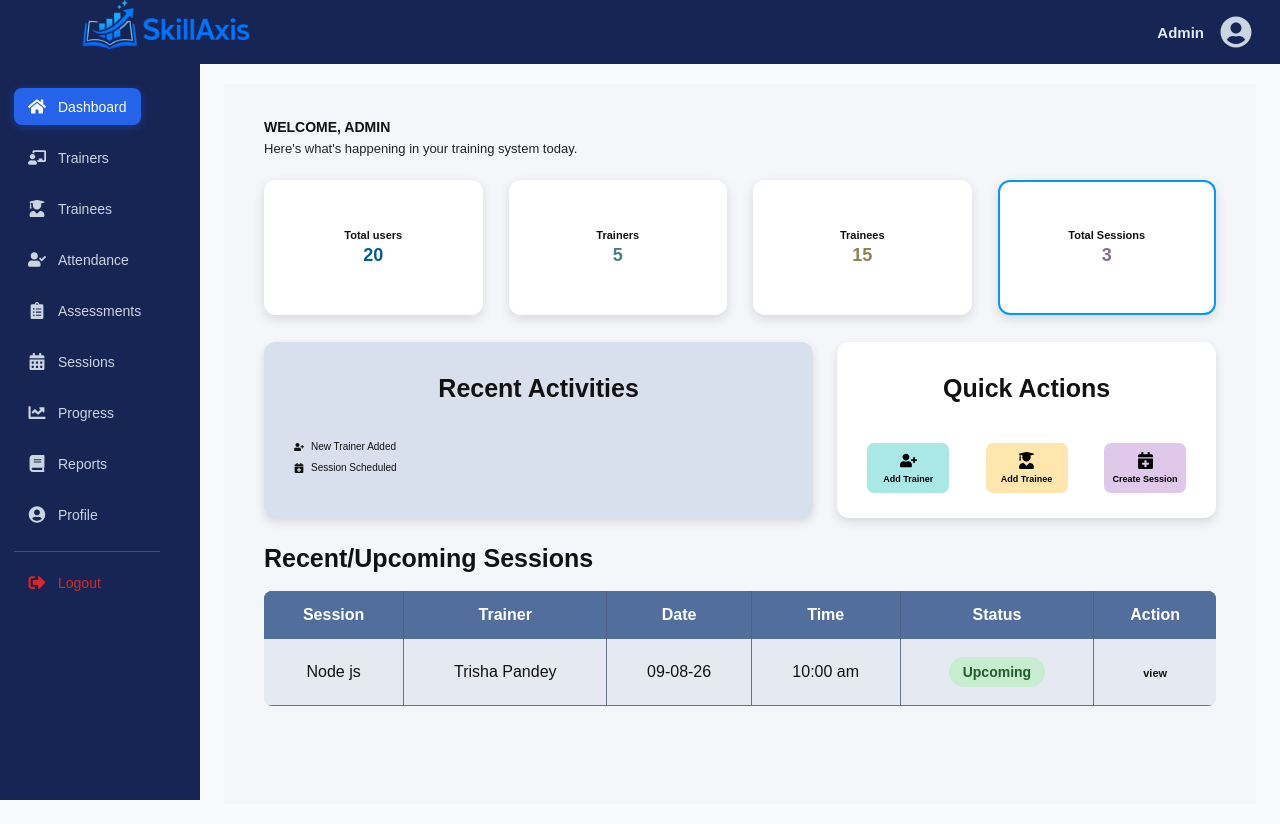
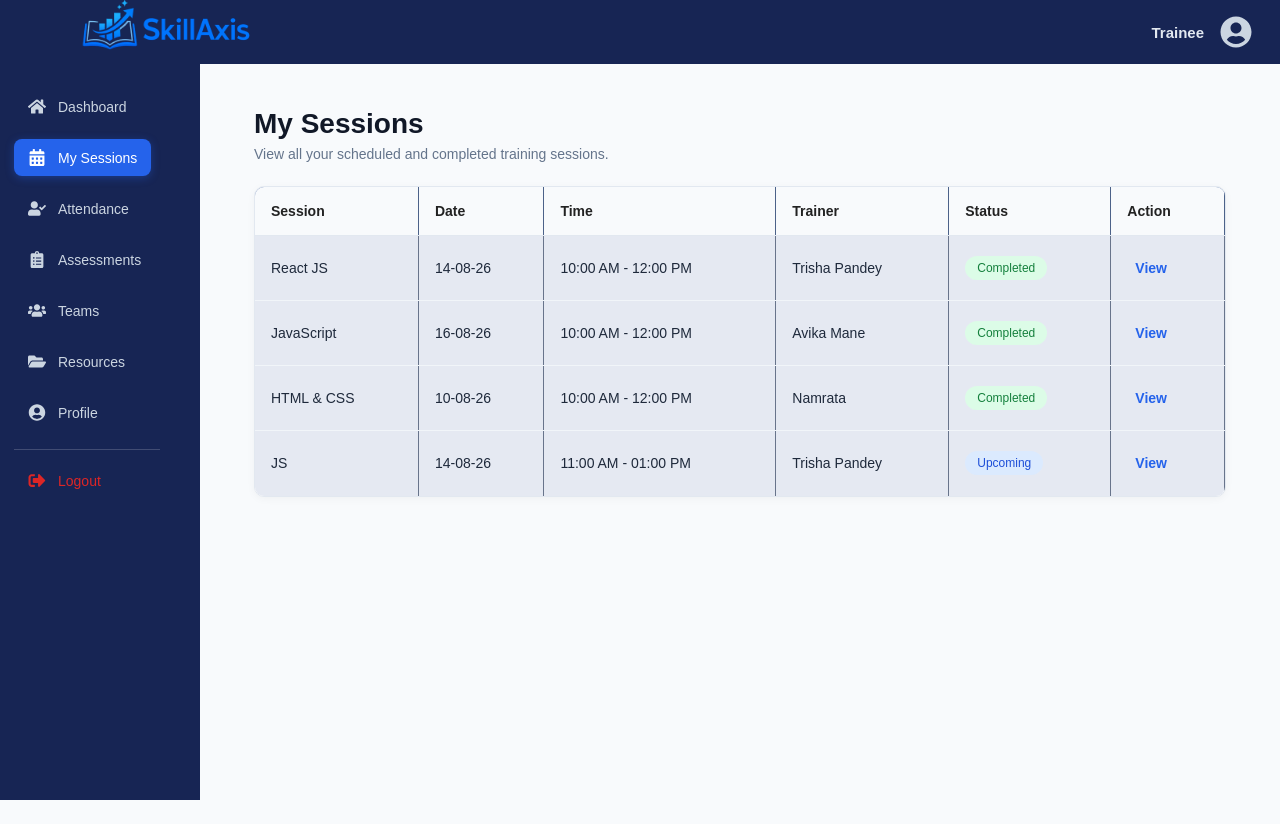
Before and after one commit to avikamane/SkillAxis, a React (Vite) app in the folder client/: page /trainee/sessions in a window 1280 px wide. Before the commit this address led to /admin. After the commit the page ends 800 px from the top, so only its background shows below. Built offline with nearby package versions, Linux system fonts and the light colour scheme.

Commit message:
added traineesession

```diff
--- /dev/null
+++ b/client/src/Pages/Trainee/TraineeSession.css
@@ -0,0 +1,156 @@
+/* =========================================
+   TRAINEE SESSIONS PAGE
+   ========================================= */
+
+.trainee-sessions {
+  padding: 24px 30px 40px;
+  box-sizing: border-box;
+  width: 100%;
+}
+
+/* =========================================
+   PAGE HEADER
+   ========================================= */
+
+.sessions-header {
+  margin-bottom: 24px;
+}
+
+.sessions-header h1 {
+  margin: 0;
+  font-size: 28px;
+  font-weight: 700;
+  color: #111827;
+}
+
+.sessions-header p {
+  margin-top: 6px;
+  font-size: 14px;
+  color: #64748b;
+}
+
+/* =========================================
+   TABLE CONTAINER
+   ========================================= */
+
+.sessions-table-container {
+  background: #ffffff;
+  border: 1px solid #e2e8f0;
+  border-radius: 10px;
+  box-shadow: 0 2px 8px rgba(0, 0, 0, 0.04);
+  overflow-x: auto;
+}
+
+/* =========================================
+   TABLE
+   ========================================= */
+
+.sessions-table {
+  width: 100%;
+  border-collapse: collapse;
+  font-size: 14px;
+}
+
+.sessions-table th {
+  background: #f8fafc;
+  color: #334155;
+  font-weight: 600;
+  padding: 16px;
+  text-align: left;
+  border-bottom: 1px solid #e2e8f0;
+  white-space: nowrap;
+}
+
+.sessions-table td {
+  padding: 16px;
+  text-align: left;
+  border-bottom: 1px solid #f1f5f9;
+  color: #1e293b;
+}
+
+.sessions-table tbody tr {
+  transition: background-color 0.15s ease;
+}
+
+.sessions-table tbody tr:hover {
+  background-color: #f8fafc;
+}
+
+.sessions-table tbody tr:last-child td {
+  border-bottom: none;
+}
+
+/* =========================================
+   SESSION STATUS BADGES
+   ========================================= */
+
+.session-status {
+  display: inline-flex;
+  align-items: center;
+  gap: 6px;
+  padding: 5px 12px;
+  border-radius: 20px;
+  font-size: 12px;
+  font-weight: 500;
+}
+
+.session-status.upcoming {
+  background: #dbeafe;
+  color: #1d4ed8;
+}
+
+.session-status.completed {
+  background: #dcfce7;
+  color: #15803d;
+}
+
+/* =========================================
+   ACTION BUTTON
+   ========================================= */
+
+.view-session-btn {
+  border: none;
+  background: transparent;
+  color: #2563eb;
+  cursor: pointer;
+  font-size: 14px;
+  font-weight: 600;
+  padding: 4px 8px;
+  border-radius: 4px;
+  transition: background-color 0.2s ease, color 0.2s ease;
+}
+
+.view-session-btn:hover {
+  background-color: #eff6ff;
+  color: #1d4ed8;
+  text-decoration: underline;
+}
+
+/* =========================================
+   EMPTY STATE
+   ========================================= */
+
+.no-sessions-row {
+  text-align: center !important;
+  padding: 32px 16px !important;
+  color: #64748b;
+  font-size: 14px;
+}
+
+/* =========================================
+   RESPONSIVE
+   ========================================= */
+
+@media (max-width: 768px) {
+  .trainee-sessions {
+    padding: 18px 16px;
+  }
+
+  .sessions-header h1 {
+    font-size: 22px;
+  }
+
+  .sessions-table {
+    min-width: 650px;
+  }
+}
--- /dev/null
+++ b/client/src/Pages/Trainee/TraineeSessions.jsx
@@ -0,0 +1,92 @@
+import { useState } from "react";
+import { sessions } from "../../Info/sessionData";
+import { trainers } from "../../Info/trainerData";
+import SessionDetailsModal from "../../components/SessionDetailsModel";
+import "./TraineeSession.css";
+
+function TraineeSessions() {
+  const loggedInTraineeId = 1;
+  const [selectedSession, setSelectedSession] = useState(null);
+
+  const traineeSessions = sessions.filter(
+    (session) =>
+      Array.isArray(session?.traineeIds) &&
+      session.traineeIds.includes(loggedInTraineeId)
+  );
+
+  const getTrainerName = (trainerId) => {
+    const trainer = trainers.find((t) => t.id === trainerId);
+    return trainer ? trainer.name : "Unassigned";
+  };
+
+  return (
+    <div className="trainee-sessions">
+      <div className="sessions-header">
+        <div>
+          <h1>My Sessions</h1>
+          <p>View all your scheduled and completed training sessions.</p>
+        </div>
+      </div>
+
+      <div className="sessions-table-container">
+        <table className="sessions-table">
+          <thead>
+            <tr>
+              <th>Session</th>
+              <th>Date</th>
+              <th>Time</th>
+              <th>Trainer</th>
+              <th>Status</th>
+              <th>Action</th>
+            </tr>
+          </thead>
+
+          <tbody>
+            {traineeSessions.length > 0 ? (
+              traineeSessions.map((session) => (
+                <tr key={session.id}>
+                  <td>{session.title}</td>
+                  <td>{session.date}</td>
+                  <td>
+                    {session.startTime} - {session.endTime}
+                  </td>
+                  <td>{getTrainerName(session.trainerId)}</td>
+                  <td>
+                    <span
+                      className={`session-status ${session.status.toLowerCase()}`}
+                    >
+                      {session.status}
+                    </span>
+                  </td>
+                  <td>
+                    <button
+                      className="view-session-btn"
+                      onClick={() => setSelectedSession(session)}
+                    >
+                      View
+                    </button>
+                  </td>
+                </tr>
+              ))
+            ) : (
+              <tr>
+                <td colSpan="6" className="no-sessions-row">
+                  No sessions found.
+                </td>
+              </tr>
+            )}
+          </tbody>
+        </table>
+      </div>
+
+      {selectedSession && (
+        <SessionDetailsModal
+          session={selectedSession}
+          onClose={() => setSelectedSession(null)}
+        />
+      )}
+    </div>
+  );
+}
+
+export default TraineeSessions;
--- a/client/src/routes/AppRoutes.jsx
+++ b/client/src/routes/AppRoutes.jsx
@@ -5,6 +5,7 @@ import FeatureTrainer from "../Pages/Admin/feature-trainer";
 import TrainerDashboard from "../Pages/Trainer/TrainerDashboard";
 import TrainerSessions from "../Pages/Trainer/TrainerSession";
 import TraineeDashboard from "../Pages/Trainee/TraineeDashboard";
+import TraineeSessions from "../Pages/Trainee/TraineeSessions";
 
 function AppRoutes() {
   return (
@@ -57,6 +58,15 @@ function AppRoutes() {
         }
       />
 
+      <Route
+        path="/trainee/sessions"
+        element={
+          <Layout role="Trainee">
+            <TraineeSessions />
+          </Layout>
+        }
+      />
+
       {/* =========================
           DEFAULT ROUTE
           ========================= */}
```
